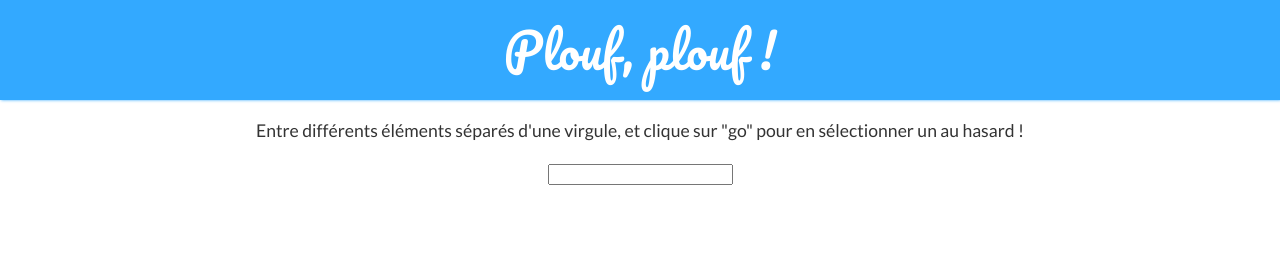
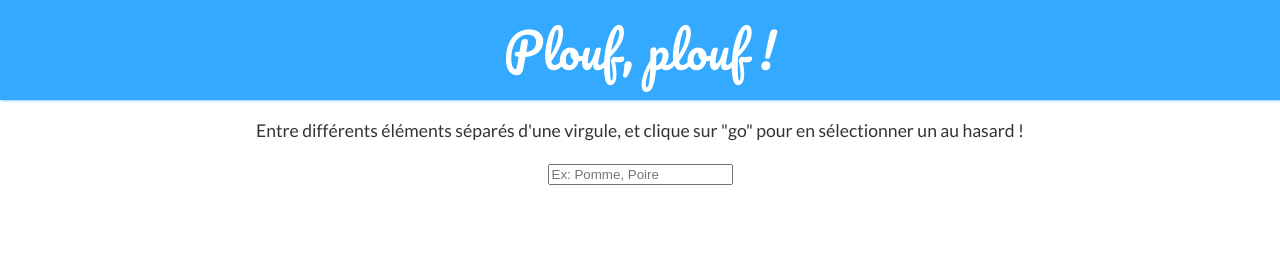
Before and after one commit to paulintrognon/plouf-plouf, a React (Create React App) app: page / in a window 1280 px wide. Shown: the top 254 px of the page. Built offline with nearby package versions, Linux system fonts and the light colour scheme.

Commit message:
cleaner code + placeholder

```diff
--- a/src/components/Home/Home.js
+++ b/src/components/Home/Home.js
@@ -38,7 +38,12 @@ export default class Home extends React.Component {
           et clique sur "go" pour en sélectionner un au hasard !
         </p>
         <p className="input-container">
-          <input type="text" onChange={this.handleChange.bind(this)} value={this.state.text} onKeyPress={this.handleKeyPress.bind(this)}/>
+          <input type="text"
+            placeholder="Ex: Pomme, Poire"
+            onChange={this.handleChange.bind(this)}
+            onKeyPress={this.handleKeyPress.bind(this)}
+            value={this.state.text}
+            />
         </p>
       </div>
     );
```
